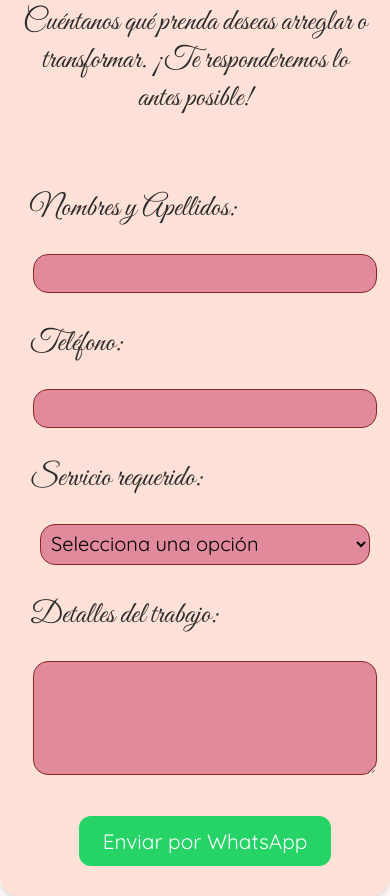
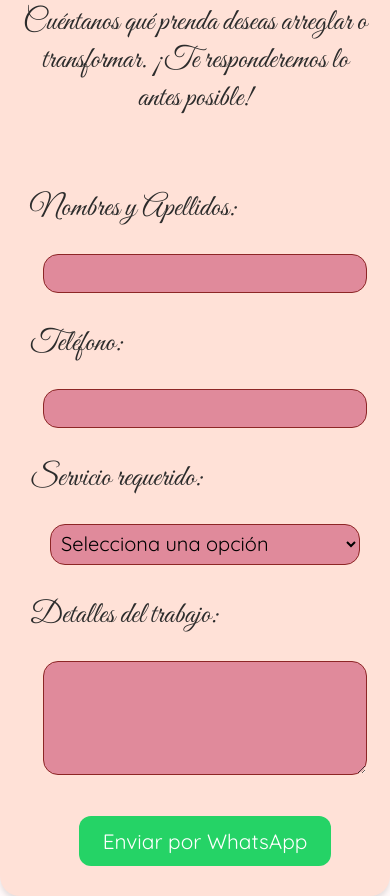
Before and after one commit to Dairo0815/Taller-de-Costura, a plain HTML site: page index.html in a window 390 px wide. Shown: the part 7537-8433 px from the top of the page. Drawn offline with Linux system fonts and the light colour scheme.

Commit message:
Ajusta el tamaño máximo del textarea en el formulario y establece el ancho al 100%

```diff
--- a/styles.css
+++ b/styles.css
@@ -612,7 +612,8 @@ nav a {
 .formulario textarea{
   font-size: 20px;
   padding: 6px;
-  max-width: 330px;
+  max-width: 310px;
+  width: 100%;
 }
   .formulariobutton {
     font-size: 20px;
```
